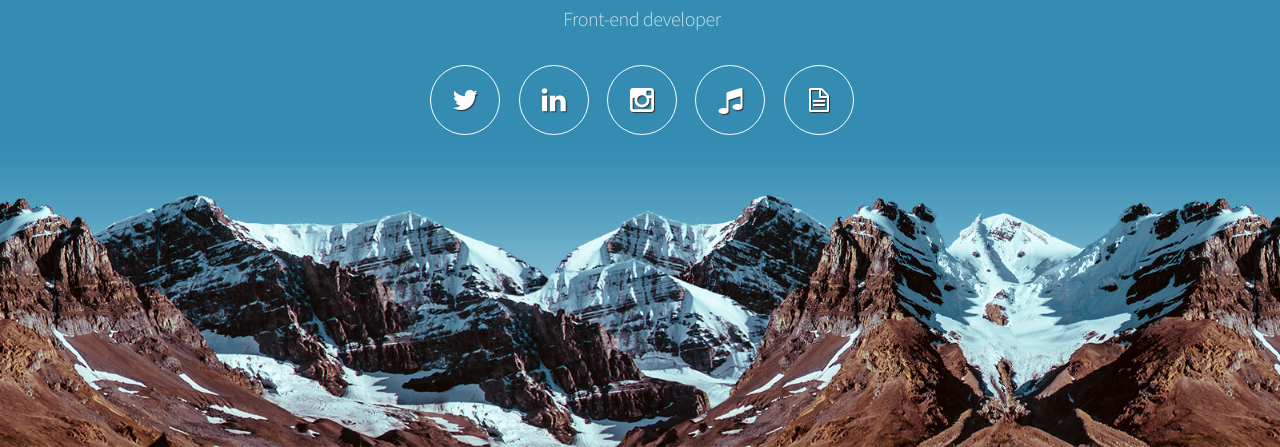
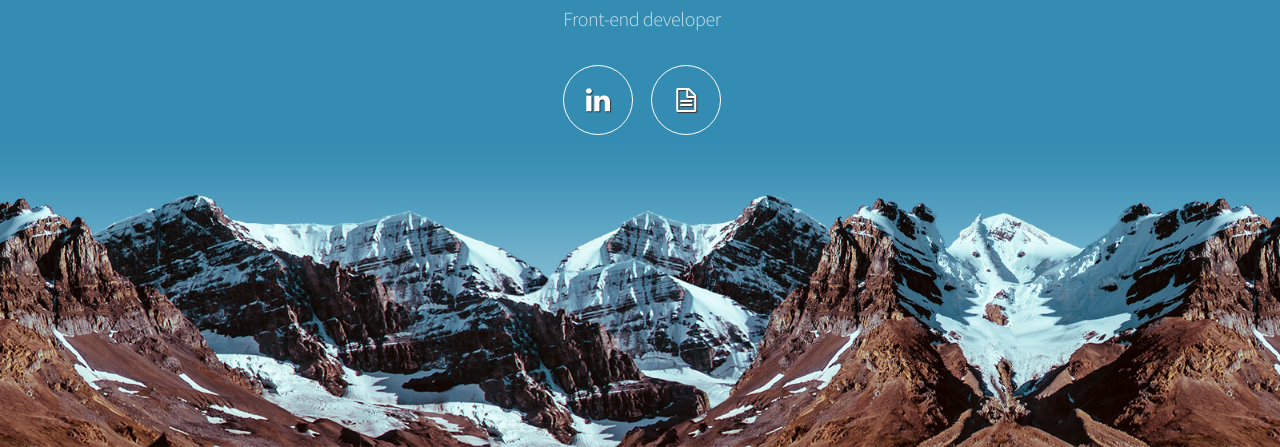
Before and after one commit to petermezes/petermezes-old, a website: page public/index.html in a window 1280 px wide. Shown: the part 353-800 px from the top of the page. Drawn offline with Linux system fonts and the light colour scheme.

Commit message:
removed twitter + mixcloud + instagram

```diff
--- a/public/index.html
+++ b/public/index.html
@@ -1,4 +1,4 @@
-<!DOCTYPE HTML>
+<!DOCTYPE html>
 
 <html lang="en">
   <head>
@@ -13,18 +13,28 @@
     <div id="wrapper">
       <div id="bg"></div>
       <div id="main">
-
         <!-- Header -->
         <header id="header">
           <h1>Peter Mézeš</h1>
           <p>Front-end developer</p>
           <nav>
             <ul>
-								<li><a href="https://twitter.com/petermezes" target="_blank" class="fa fa-twitter"><span>Twitter</span></a></li>
-								<li><a href="https://www.linkedin.com/in/petermezes" target="_blank" class="fa fa-linkedin"><span>LinkedIn</span></a></li>
-								<li><a href="https://instagram.com/petokavva" target="_blank" class="fa fa-instagram"><span>Instagram</span></a></li>
-								<li><a href="https://mixcloud.com/kavvadnb" target="_blank" class="fa fa-music"><span>Mixcloud</span></a></li>
-                                <li><a href="./cv/petermezes-cv-2023.pdf" target="_blank" class="fa fa-file-text-o"><span>Download CV</span></a></li>
+              <li>
+                <a
+                  href="https://www.linkedin.com/in/petermezes"
+                  target="_blank"
+                  class="fa fa-linkedin"
+                  ><span>LinkedIn</span></a
+                >
+              </li>
+              <li>
+                <a
+                  href="./cv/petermezes-cv-2023.pdf"
+                  target="_blank"
+                  class="fa fa-file-text-o"
+                  ><span>Download CV</span></a
+                >
+              </li>
             </ul>
           </nav>
         </header>
```
Lines whose indentation alone changed are shown as unchanged.
